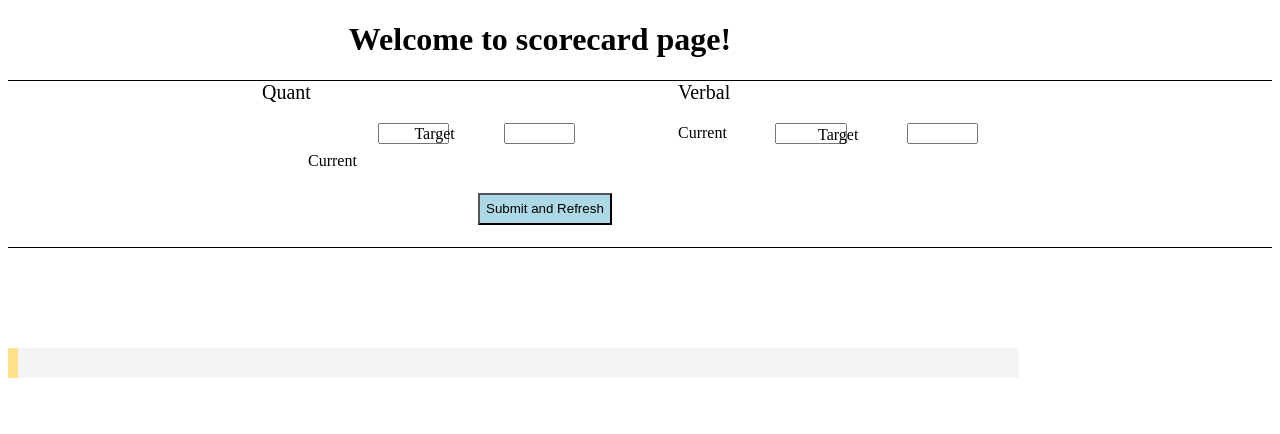
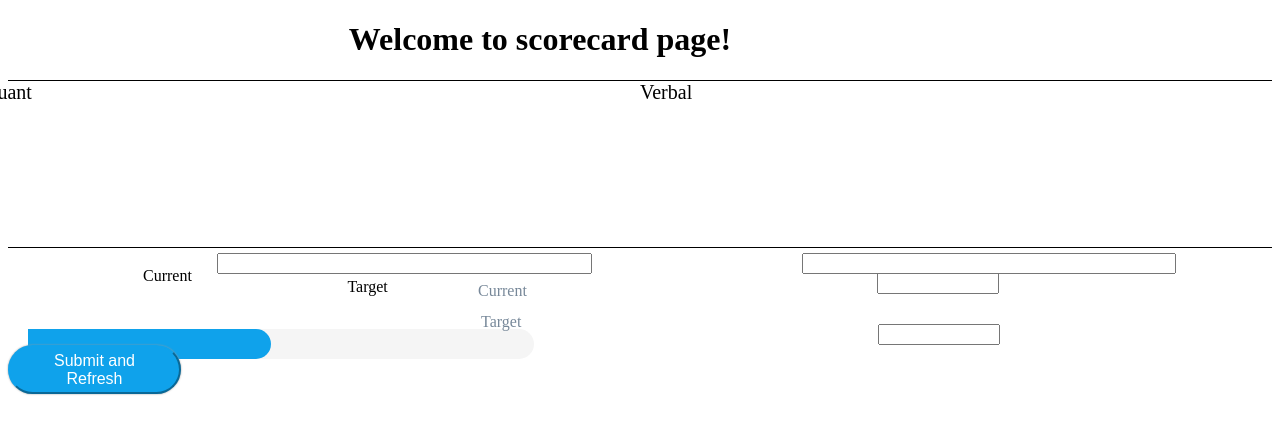
Before and after one commit to AmitabhaGhosh123/Scorecard, an Angular app: page / in a window 1280 px wide. Shown: the top 434 px of the page. Built offline with nearby package versions, Linux system fonts and the light colour scheme.

Commit message:
Update app.component.css

```diff
--- a/src/app/app.component.css
+++ b/src/app/app.component.css
@@ -2,7 +2,7 @@
     display: block;
     position: absolute;
     left: 50%;
-    margin-left: -378px;
+    margin-left: -657px;
     font-size: 20px;
 }
 
@@ -10,7 +10,7 @@
     display: block;
     position: absolute;
     left: 50%;
-    margin-left: 38px;
+    margin-left: 0px;
     font-size: 20px;
 }
 
@@ -18,9 +18,8 @@
     display: block;
     position: absolute;
     bottom: 85%;
-    margin-bottom: -50px;
-    margin-left: 300px;
-    font-size: medium;
+    margin-bottom: -165px;
+    margin-left: 135px;
 }
 
 .verbalcurrent {
@@ -28,41 +27,43 @@
     display: block;
     position: absolute;
     left: 50%;
-    margin-left: 38px;
-    margin-top: -20px;
-    font-size: medium;
+    margin-left: -162px;
+    margin-top: 8px;
+    color: lightslategray;
 }
 
 .quant1 {
-    margin-top: 42px;
-    margin-left: 370px;
-    width: 5%;
+    width: 29%;
+    margin-left: 209px;
+    margin-top: 172px;
 }
 
 .quant2 {
 
-    width: 5%;
-    margin-left: 55px;
+    width: 29%;
+    margin-left: 210px;
 }
 
 .quant3 {
 
-    width: 5%;
-    margin-left: 200px;
+    width: 9%;
+    margin-left: 869px;
+    margin-top: -16px;
 }
 
 .quant4 {
 
-    width: 5%;
-    margin-left: 60px;
+    width: 9%;
+    margin-left: 870px;
+    margin-top: 30px;
 }
 
 .quanttarget {
     display: block;
     position: absolute;
     left: 48%;
-    margin-left: -200px;
-    margin-top: -19px;
+    margin-left: -267px;
+    margin-top: 4px;
 }
 
 .verbaltarget {
@@ -70,8 +71,9 @@
     display: block;
     position: absolute;
     left: 50%;
-    margin-left: 178px;
-    margin-top: -18px;
+    margin-left: -159px;
+    margin-top: 19px;
+    color: lightslategray;
 }
 
 .container {
@@ -83,21 +85,242 @@
 
 .btnSubmit {
 
-    margin-top: 49px;
-    margin-left: 470px;
-    background-color: lightblue;
-    height: 32px;
+    background-color: #0fa2eb;
+    border-color: #0fa2eb;
+    border-radius: 61px;
+    box-shadow: 0px 0px 2px 0px #999999;
+    font-size: 16px;
+    padding: 0.3rem 1rem;
+    color: #ffffff;
+    width: 173px;
+    cursor: default;
 }
 
 #totalScoreBar {
 
-    width: 1%;
+    width: 48%;
     height: 30px;
-    background-color: #FFE28A;
+    background-color: #0fa2eb;
+    border-bottom-right-radius: 15px;
+    border-top-right-radius: 15px;
+}
+
+#currentQuantScoreBar {
+
+    width: 48%;
+    height: 30px;
+    background-color: #0fa2eb;
+    border-bottom-right-radius: 15px;
+    border-top-right-radius: 15px;
+}
+
+#currentVerbalScoreBar {
+
+    width: 48%;
+    height: 30px;
+    background-color: #0fa2eb;
+    border-bottom-right-radius: 15px;
+    border-top-right-radius: 15px;
+}
+
+#targetScoreBar {
+
+    height: 30px;
+    background-color: #ffe28a;
+    border-bottom-right-radius: 15px;
+    border-top-right-radius: 15px;
+
+}
+
+#targetQuantScoreBar {
+
+    height: 30px;
+    background-color: #ffe28a;
+    border-bottom-right-radius: 15px;
+    border-top-right-radius: 15px;
+}
+
+#targetVerbalScoreBar {
+
+    height: 30px;
+    background-color: #ffe28a;
+    border-bottom-right-radius: 15px;
+    border-top-right-radius: 15px;
 }
 
 #totalScoreProgress {
-    width: 80%;
+    width: 40%;
     background-color: #F5F5F5;
-    margin-top: 100px;
+    margin-top: 81px;
+    border-bottom-right-radius: 15px;
+    border-top-right-radius: 15px;
+    margin-left: 20px;
 }
+
+#quantScoreProgress {
+
+    width: 40%;
+    background-color: #F5F5F5;
+    margin-top: 83px;
+    margin-left: 14px;
+    border-bottom-right-radius: 15px;
+    border-top-right-radius: 15px;
+}
+
+#verbalScoreProgress {
+
+    width: 40%;
+    background-color: #F5F5F5;
+    margin-top: 83px;
+    margin-left: 20px;
+    border-bottom-right-radius: 15px;
+    border-top-right-radius: 15px;
+}
+
+.marker {
+
+    width: 8px;
+    height: 20px;
+    position: absolute;
+    background: #0fa2eb;
+    margin-top: -53px;
+}
+
+.marker1 {
+
+    width: 8px;
+    height: 20px;
+    position: absolute;
+    background: #FFE28A;
+    margin-left: 1px;
+    margin-top: 2px;
+}
+
+.marker2 {
+
+    width: 8px;
+    height: 20px;
+    position: absolute;
+    background: #0fa2eb;
+    margin-top: -53px;
+    margin-left: 8px;
+}
+
+.marker3 {
+
+    width: 8px;
+    height: 20px;
+    position: absolute;
+    background: #FFE28A;
+    margin-left: 8px;
+    margin-top: 2px;
+}
+
+.marker4 {
+
+    width: 8px;
+    height: 20px;
+    position: absolute;
+    background: #0fa2eb;
+    margin-top: -53px;
+    margin-left: 8px;
+}
+
+.marker5 {
+
+    width: 8px;
+    height: 20px;
+    position: absolute;
+    background: #FFE28A;
+    margin-left: 8px;
+    margin-top: 2px;
+
+}
+
+.total {
+
+    margin-top: 32px;
+}
+
+.markercurrentscore {
+
+    font-weight: normal;
+    margin-top: -31px;
+    margin-left: -9px;
+    color: lightslategray;
+}
+
+.markertargetscore {
+
+    font-weight: normal;
+    margin-left: -2px;
+    color: lightslategray;
+    margin-top: 16px;
+}
+
+.summary {
+    margin-top: 46px;
+    font-weight: normal;
+    color: lightslategray;
+    font-size: 20px;
+}
+
+.summary1 {
+
+    margin-top: 46px;
+    font-weight: normal;
+    color: lightslategray;
+    font-size: 20px;
+}
+
+.summary2 {
+
+    margin-top: 46px;
+    font-weight: normal;
+    color: lightslategray;
+    font-size: 20px;
+}
+
+#difference {
+
+    margin-left: 16px;
+    margin-top: 24px;
+}
+
+#difference1 {
+
+    margin-left: 10px;
+    margin-top: 29px;
+}
+
+#difference2 {
+
+    margin-left: 10px;
+    margin-top: 29px;
+}
+
+#nearbydifference1 {
+    margin-left: 100px;
+    margin-top: 24px;
+}
+
+#nearbydifference2 {
+
+    margin-left: 100px;
+    margin-top: 24px;
+}
+
+#nearbydifference3 {
+
+    margin-left: 100px;
+    margin-top: 29px;
+}
+
+.phx-si-deliverpane-body {
+    color: inherit;
+    margin-bottom: 0;
+    height: 80px;
+    display: flex;
+    align-items: center;
+    color: #999C9E;
+}
```
